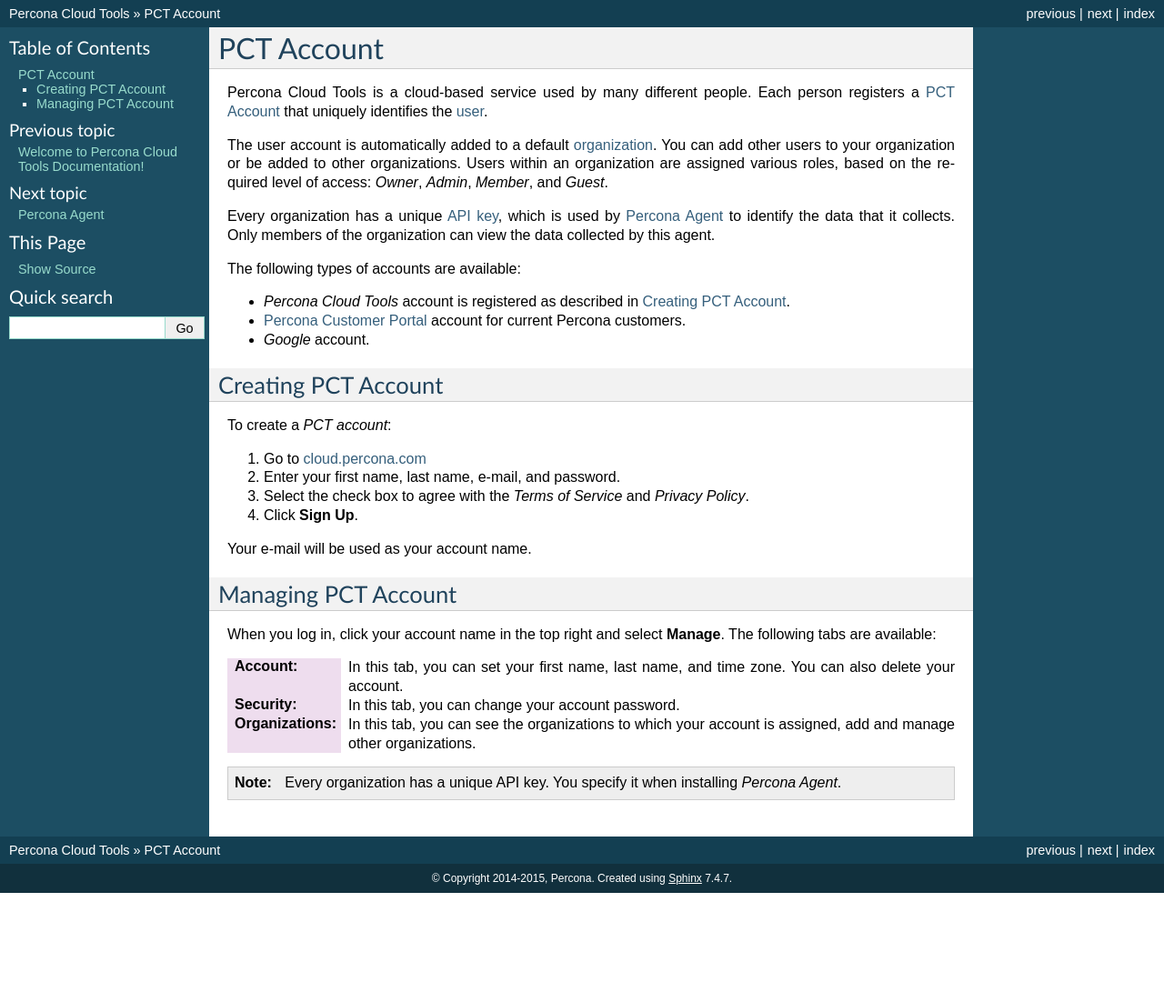
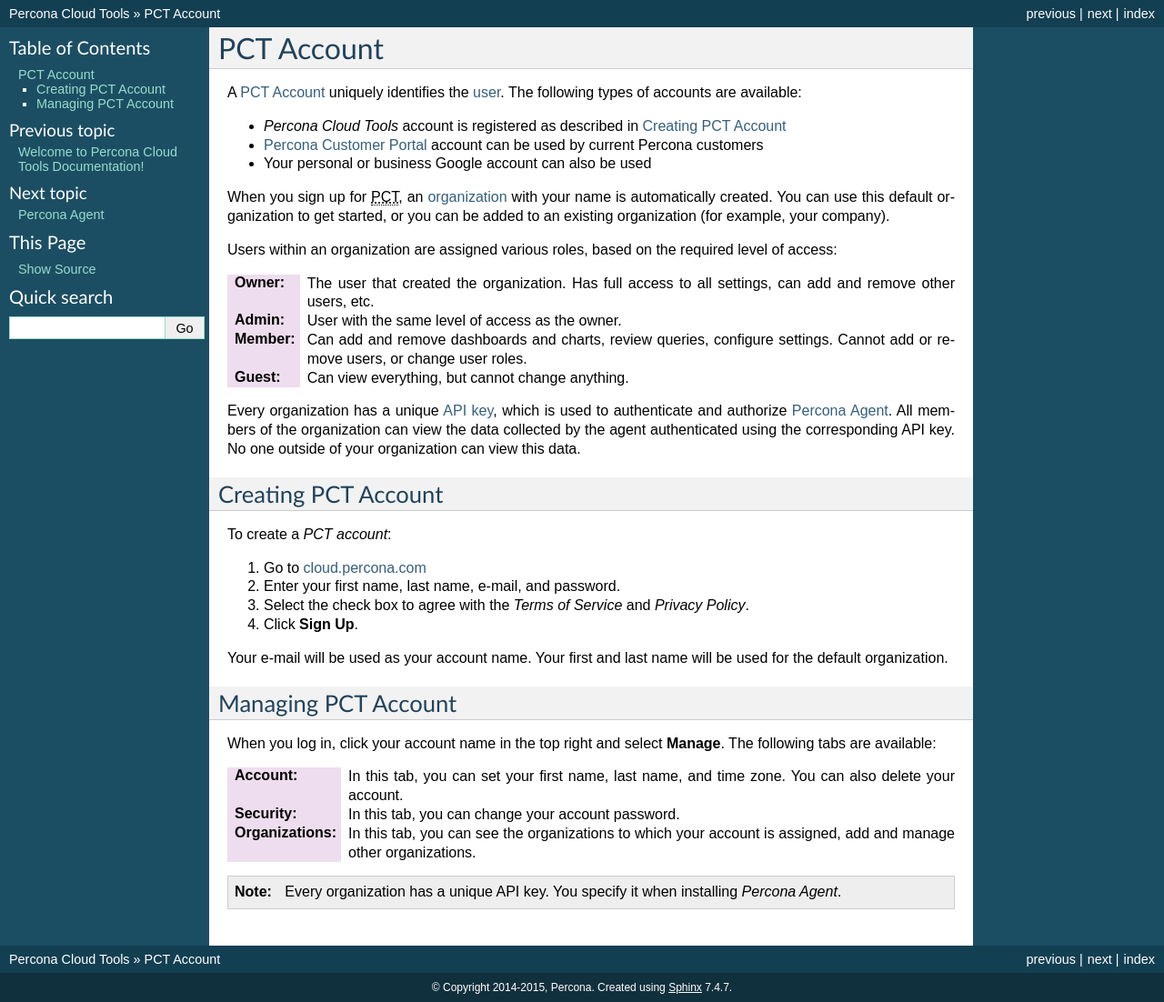
Before and after one commit to percona/cloud-tools, a Sphinx documentation site: the page built from doc/Account.rst, in a window 1280 px wide. Shown: the whole page at 91% size. Built offline with Sphinx 7.4.7, drawn with Linux system fonts in a browser that asks for light colours; before the commit the page ends 982 px from its top, so only the background shows below that.

Commit message:
Incorporating feedbackfor PCT Account section

```diff
--- a/doc/Account.rst
+++ b/doc/Account.rst
@@ -1,28 +1,41 @@
+.. |PCT| replace:: :abbr:`PCT (Percona Cloud Tools)`
+
+===========
 PCT Account
 ===========
 
-Percona Cloud Tools is a cloud-based service
-used by many different people.
-Each person registers a :term:`PCT Account`
-that uniquely identifies the :term:`user`.
-
-The user account is automatically added to a default :term:`organization`.
-You can add other users to your organization or be added to other organizations.
-Users within an organization are assigned various roles,
-based on the required level of access:
-*Owner*, *Admin*, *Member*, and *Guest*.
-
-Every organization has a unique :term:`API key`,
-which is used by :term:`Percona Agent` to identify the data that it collects.
-Only members of the organization can view the data collected by this agent.
-
+A :term:`PCT Account` uniquely identifies the :term:`user`.
 The following types of accounts are available:
 
 * *Percona Cloud Tools* account is registered as described in
-  `Creating PCT Account`_.
-* `Percona Customer Portal <https://customers.percona.com>`_ account
-  for current Percona customers.
-* *Google* account.
+  `Creating PCT Account`_
+* `Percona Customer Portal <https://customers.percona.com>`_
+  account can be used by current Percona customers
+* Your personal or business Google account can also be used
+
+When you sign up for |PCT|,
+an :term:`organization` with your name is automatically created.
+You can use this default organization to get started,
+or you can be added to an existing organization
+(for example, your company).
+
+Users within an organization are assigned various roles,
+based on the required level of access:
+
+:Owner: The user that created the organization.
+  Has full access to all settings,
+  can add and remove other users, etc.
+:Admin: User with the same level of access as the owner.
+:Member: Can add and remove dashboards and charts,
+  review queries, configure settings.
+  Cannot add or remove users, or change user roles.
+:Guest: Can view everything, but cannot change anything.
+
+Every organization has a unique :term:`API key`,
+which is used to authenticate and authorize :term:`Percona Agent`.
+All members of the organization can view the data collected by the agent
+authenticated using the corresponding API key.
+No one outside of your organization can view this data.
 
 Creating PCT Account
 --------------------
@@ -36,6 +49,7 @@
 #. Click **Sign Up**.
 
 Your e-mail will be used as your account name.
+Your first and last name will be used for the default organization.
 
 Managing PCT Account
 --------------------
```
